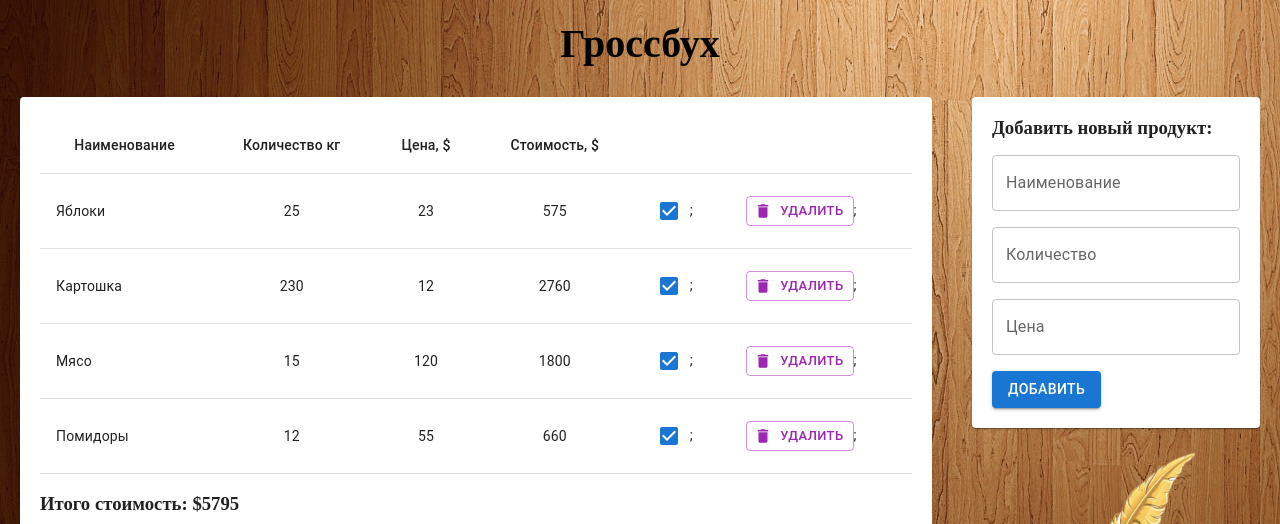
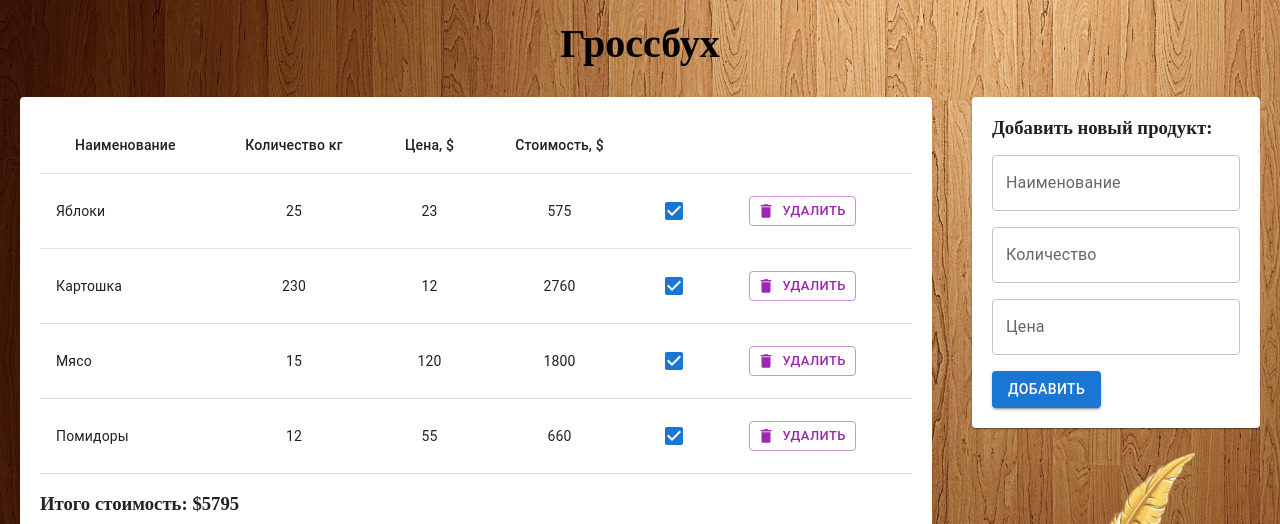
Before and after one commit to Dimon09031979/warehouse, a React (Create React App) app: page / in a window 1280 px wide. Shown: the top 524 px of the page. Built offline with nearby package versions, Linux system fonts and the light colour scheme.

Commit message:
переделал на 2 пробела

```diff
--- a/src/views/App.tsx
+++ b/src/views/App.tsx
@@ -1,56 +1,62 @@
+import { styled } from '@mui/material/styles';
 import ProductList from './ProductList';
 import NewProduct from './NewProduct';
 import InTotal from './InTotal';
-import Box from '@mui/material/Box';
 import Paper from '@mui/material/Paper';
 
-const App: React.FunctionComponent = () => (
-	<Box sx={{
+const AppContainer = styled('div')({
   backgroundColor: 'rgb(240, 240, 240)',
   backgroundImage: 'url("wood.jpg")',
   height: '100vh',
   overflow: 'auto'
-	}}>
-		<h1 style={{
+});
+
+const Title = styled('h1')({
   margin: 10,
   paddingTop: 10,
   textAlign: 'center',
   fontFamily: 'cursive',
   fontSize: '40px'
-		}}>
-			Гроссбух
-		</h1>
-		<Box sx={{
+});
+
+const ContentWrapper = styled('div')({
   display: 'flex',
   alignItems: 'flex-start'
-		}}>
-			<Box
-				sx={{
+});
+
+const ProductSection = styled(Paper)({
   padding: '20px',
   margin: '20px',
-					flex: '1',
+  flex: 1,
   height: '75vh',
   overflow: 'auto',
   minWidth: '638px'
-				}}
-				component={Paper}
-			>
-            	<ProductList />
-				<InTotal />
-			</Box>
-			<Box sx={{minWidth: '301px'}}>
-				<NewProduct />
-				<img
-				    src='wing.png'
-					style={{
+});
+
+const Sidebar = styled('div')({
+  minWidth: '301px'
+});
+
+const WingImage = styled('img')({
   height: '250px',
   display: 'block',
   margin: '0 auto'
-					}}
-				/>
-			</Box>
-		</Box>
-    </Box>
+});
+
+const App = () => (
+  <AppContainer>
+    <Title>Гроссбух</Title>
+    <ContentWrapper>
+      <ProductSection>
+        <ProductList />
+        <InTotal />
+      </ProductSection>
+      <Sidebar>
+        <NewProduct />
+        <WingImage src='wing.png' />
+      </Sidebar>
+    </ContentWrapper>
+  </AppContainer>
 );
 
 export default App;
--- a/src/views/InTotal.tsx
+++ b/src/views/InTotal.tsx
@@ -1,10 +1,10 @@
-import {observer} from 'mobx-react-lite';
+import { observer } from 'mobx-react-lite';
 import productList from '../models/classProductList';
 
 const InTotal: React.FunctionComponent = observer(() => (
-	<h3 style={{background: 'white'}}>
-		Итого cтоимость: ${productList.sum}
-	</h3>
+  <h3 style={{ background: 'white' }}>
+    Итого стоимость: ${productList.sum}
+  </h3>
 ));
 
 export default InTotal;
--- a/src/views/NewProduct.tsx
+++ b/src/views/NewProduct.tsx
@@ -1,11 +1,25 @@
-import {useState} from 'react';
-import {observer} from 'mobx-react-lite';
+import { useState } from 'react';
+import { observer } from 'mobx-react-lite';
 import productList from '../models/classProductList';
 import EnterValue from './EnterValue';
 import Product from '../models/classProduct';
 import Button from '@mui/material/Button';
-import Box from '@mui/material/Box';
+import { styled } from '@mui/material/styles';
 import Paper from '@mui/material/Paper';
+
+const Container = styled(Paper)({
+  padding: '20px',
+  margin: '20px',
+  background: 'white'
+});
+
+const Title = styled('h3')({
+  margin: '0px'
+});
+
+const HiddenInput = styled('input')({
+  display: 'none'
+});
 
 const NewProduct: React.FunctionComponent = observer(() => {
   const [reset, setReset] = useState<boolean>(true);
@@ -14,11 +28,11 @@ const NewProduct: React.FunctionComponent = observer(() => {
   let number: number = 0;
   let price: number = 0;
 
-	const handleEnterName = (value: string | number) => name = String(value);
-	const handleEnterNumber = (value: string | number) => number = Number(value);
-	const handleEnterPrice = (value: string | number) => price = Number(value);
+  const handleEnterName = (value: string | number) => (name = String(value));
+  const handleEnterNumber = (value: string | number) => (number = Number(value));
+  const handleEnterPrice = (value: string | number) => (price = Number(value));
 
-	const addProduct  = () => {
+  const addProduct = () => {
     const newproduct = new Product({
       name: name,
       number: number,
@@ -28,44 +42,19 @@ const NewProduct: React.FunctionComponent = observer(() => {
     });
     productList.addProduct(newproduct);
     setReset(!reset);
-	}
+  };
 
   return (
-		<Box
-			component={Paper}
-			sx={{
-				padding: '20px',
-				margin: '20px',
-				background: 'white'
-			}}
-		>
-			<h3 style={{margin: '0px'}}>Добавить новый продукт:</h3>
-			<EnterValue
-				name='Наименование'
-				uploadValue={handleEnterName}
-				reset={reset}
-			/>
-			<EnterValue
-				name='Количество'
-				uploadValue={handleEnterNumber}
-				reset={reset}
-			/>
-			<EnterValue
-				name='Цена'
-				uploadValue={handleEnterPrice}
-				reset={reset}
-			/>
-
-			{/* c 3-мя EnterValue гугл хром выдаёт подсказку пароля */}
-			<input style={{display: 'none'}}/>
-
-			<Button
-				variant='contained'
-				onClick={addProduct}
-			>
+    <Container>
+      <Title>Добавить новый продукт:</Title>
+      <EnterValue name='Наименование' uploadValue={handleEnterName} reset={reset} />
+      <EnterValue name='Количество' uploadValue={handleEnterNumber} reset={reset} />
+      <EnterValue name='Цена' uploadValue={handleEnterPrice} reset={reset} />
+      <HiddenInput />
+      <Button variant='contained' onClick={addProduct}>
         Добавить
       </Button>
-		</Box>
+    </Container>
   );
 });
 
--- a/src/views/ProductList.tsx
+++ b/src/views/ProductList.tsx
@@ -1,4 +1,4 @@
-import {observer} from 'mobx-react-lite';
+import { observer } from 'mobx-react-lite';
 import productList from '../models/classProductList';
 import Product from './Product';
 import Table from '@mui/material/Table';
@@ -9,25 +9,23 @@ import TableCell from '@mui/material/TableCell';
 
 const ProductList: React.FunctionComponent = observer(() => {
   const rows: JSX.Element[] = [];
-	for (let i=0; i < productList.list.length; i++){
-		rows.push(<Product index ={i} />);
-	};
+  for (let i = 0; i < productList.list.length; i++) {
+    rows.push(<Product index={i} key={i} />);
+  }
 
   return (
     <Table>
       <TableHead>
         <TableRow>
-					<TableCell align="center">Наименование</TableCell>
-					<TableCell align="center">Количество кг</TableCell>
-					<TableCell align="center">Цена, $</TableCell>
-					<TableCell align="center">Стоимость, $</TableCell>
+          <TableCell align='center'>Наименование</TableCell>
+          <TableCell align='center'>Количество кг</TableCell>
+          <TableCell align='center'>Цена, $</TableCell>
+          <TableCell align='center'>Стоимость, $</TableCell>
           <TableCell></TableCell>
           <TableCell></TableCell>
         </TableRow>
       </TableHead>
-			<TableBody>
-				{rows}
-			</TableBody>
+      <TableBody>{rows}</TableBody>
     </Table>
   );
 });
```
Also changed, not shown: src/models/classProduct.ts (+7 -7 lines), src/models/classProductList.ts (+10 -11 lines), src/models/types.ts (+6 -6 lines), src/views/EnterValue.tsx (+12 -12 lines), src/views/Product.tsx (+7 -11 lines). Lines whose indentation alone changed are shown as unchanged.
